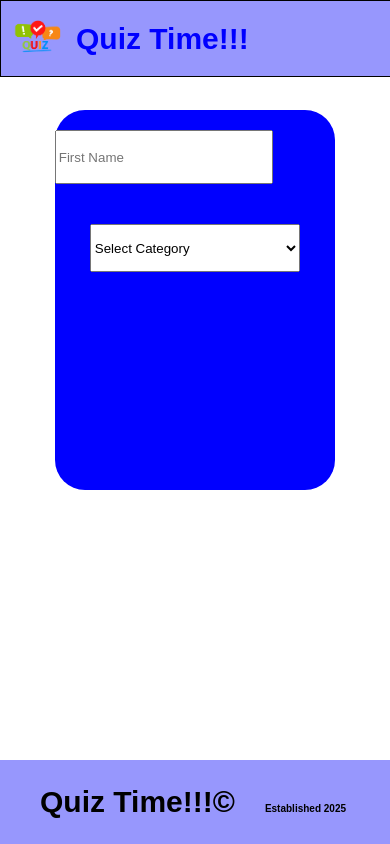
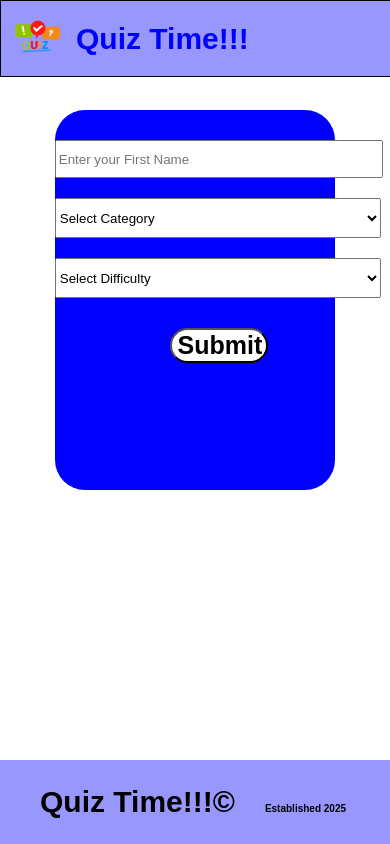
Before and after one commit to waleedo91/open-trivia-quiz, a React (Vite) app: page / in a window 390 px wide. Built offline with nearby package versions, Linux system fonts and the light colour scheme.

Commit message:
Form is complete for mobile form. Could use some CSS cleanup

```diff
--- a/src/components/home/Home.css
+++ b/src/components/home/Home.css
@@ -9,6 +9,8 @@
 .form-container {
   margin: 0 auto;
   display: flex;
+  position: relative;
+  top: 100px;
   flex-direction: column;
   width: 75%;
   margin-top: 10px;
@@ -17,10 +19,38 @@
   border-radius: 30px;
 }
 
+.form-group {
+  margin: 30px auto;
+}
+
 .form-input {
-  height: 3rem;
-  width: 75%;
-  margin: 20px auto;
+  height: 2rem;
+  width: 20rem;
+}
+
+.form-select {
+  width: 24.5em;
+  margin-top: 20px;
+  height: 2.5rem;
+}
+
+.button-container {
+  display: flex;
+}
+
+.form-button {
+  margin: 30px auto;
+  height: 35px;
+  width: 30%;
+  font-size: 25px;
+  background-color: white;
+  font-weight: bold;
+  border-radius: 30px;
+}
+
+.form-button:hover {
+  background-color: green;
+  cursor: pointer;
 }
 
 @media screen and (min-width: 600px) {
--- a/src/components/home/Home.jsx
+++ b/src/components/home/Home.jsx
@@ -1,26 +1,46 @@
-import { FloatingLabel, Form } from "react-bootstrap";
+import { Form, Button } from "react-bootstrap";
 
 import "./Home.css";
 
+const category = ["Video Game", "Movies", "Development"];
+const difficulty = ["Easy", "Medium", "Hard", "Expert"];
+
 function Home() {
   return (
-    <div className="home-container">
-      <div className="form-container">
-        <FloatingLabel controlId="floatingInput" className="mb-3 ">
+    <>
+      <Form className="form-container">
+        <div className="form-group">
+          <Form.Group className="mb-3 " controlId="firstName">
             <Form.Control
               type="text"
-            placeholder="First Name"
+              placeholder="Enter your First Name"
               className="form-input"
             />
-        </FloatingLabel>
-        <Form.Select aria-label="Default select example" className="form-input">
+          </Form.Group>
+          <Form.Select className="form-select" aria-label="Select Category">
             <option>Select Category</option>
-          <option value="1">One</option>
-          <option value="2">Two</option>
-          <option value="3">Three</option>
+            {category.map((cat, index) => (
+              <option key={index} value={index}>
+                {cat}
+              </option>
+            ))}
           </Form.Select>
+          <br />
+          <Form.Select className="form-select" aria-label="Select Difficulty">
+            <option>Select Difficulty</option>
+            {difficulty.map((dif, index) => (
+              <option key={index} value={index}>
+                {dif}
+              </option>
+            ))}
+          </Form.Select>
+          <br />
+          <div className="button-container">
+            <Button className="form-button">Submit</Button>
           </div>
         </div>
+      </Form>
+    </>
   );
 }
 
```
Also changed, not shown: 2 other files (tests, documents, lock files or other folders). Lines whose indentation alone changed are shown as unchanged.
